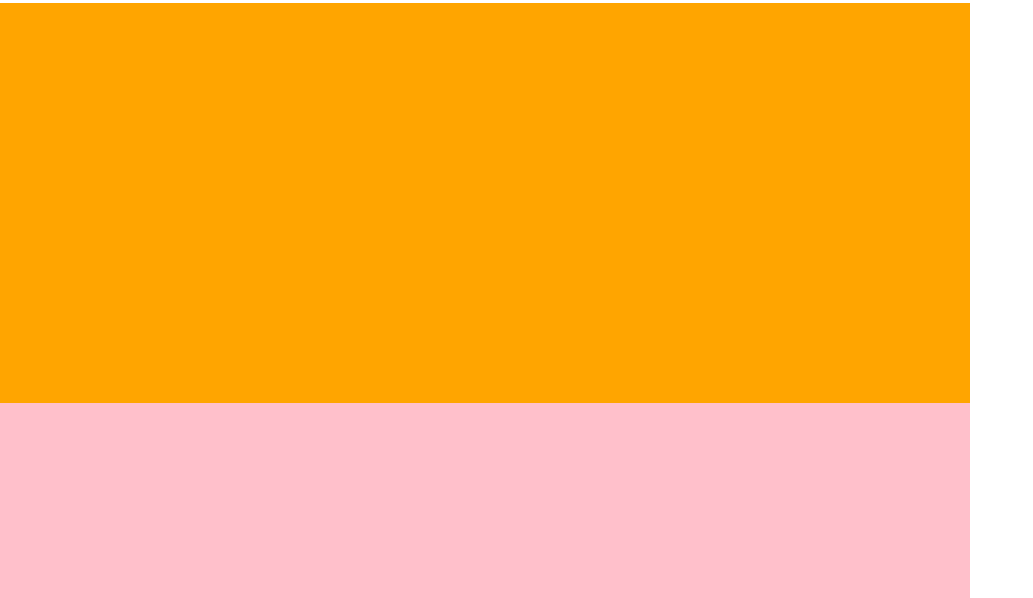
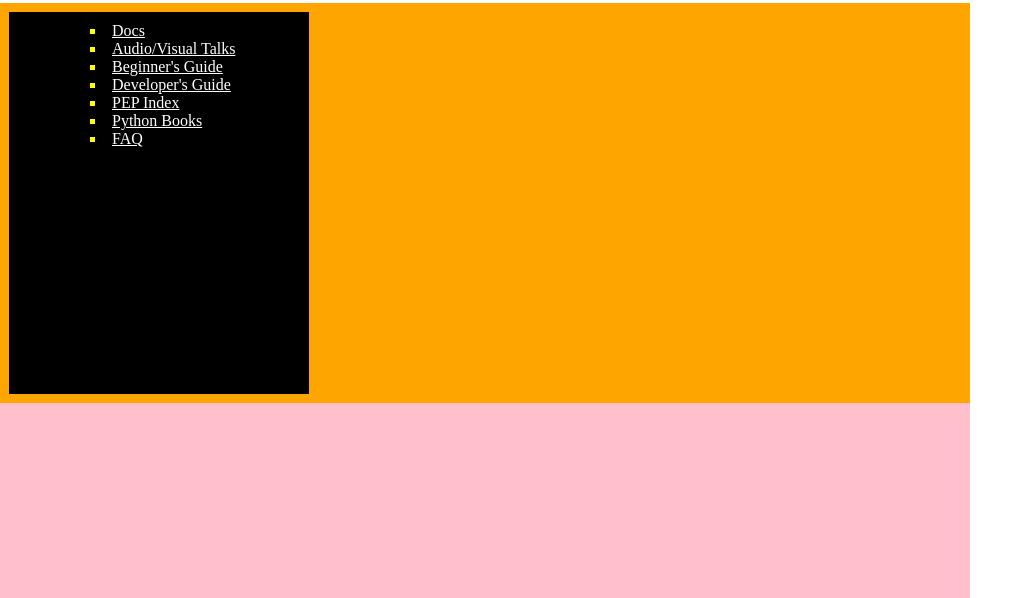
Before and after one commit to MikeDacanay/CSS_PythonWebpage, a plain HTML site: page index.html in a window 1280 px wide. Shown: the part 202-800 px from the top of the page, without its empty margins (0-1033 px from the left). Drawn offline with Linux system fonts and the light colour scheme.

Commit message:
finished left pane of 3rd major div

```diff
--- a/index.html
+++ b/index.html
@@ -1,6 +1,5 @@
 <!DOCTYPE html>
 <html>
-<!-- Learning how to use absolute positioning // Please use 100% zoom and inspect element-->
 	<head>
 		<title>
 		</title>
@@ -22,7 +21,7 @@
 			</div>
 			<div class = "container_header_nav box_sizing">
 				<div class ="container_bubble box_sizing border_radius">
-					<ul class ="text_align">
+					<ul class ="text_align header_nav_list">
 						<li class = "inline_block margin_nav_items fontsize_24 white_font_color"><a href = "" class = "decor_none white_font_color">About</a></li>
 						<li class = "inline_block margin_nav_items fontsize_24 white_font_color"><a href = "" class = "decor_none white_font_color">Downloads</li>
 						<li class = "inline_block margin_nav_items fontsize_24 white_font_color"><a href = "" class = "decor_none white_font_color">Documentation</li>
@@ -32,7 +31,20 @@
 					</ul>
 				</div>
 			</div>
-			<div class = "container_main">
+			<div class = "container_main box_sizing">
+				<div class = "main_nav_pane">
+					<ul class = "ul_main_pain">
+						<li><a href="" class = "white_font_color margin_6px">Docs</a></li>
+						<li><a href="" class = "white_font_color margin_6px">Audio/Visual Talks</a></li>
+						<li><a href="" class = "white_font_color margin_6px">Beginner's Guide</a></li>
+						<li><a href="" class = "white_font_color margin_6px">Developer's Guide</a></li>
+						<li><a href="" class = "white_font_color margin_6px">PEP Index</a></li>
+						<li><a href="" class = "white_font_color margin_6px">Python Books</a></li>
+						<li><a href="" class = "white_font_color margin_6px">FAQ</a></li>
+					</ul>
+				</div>
+				<div class = "main_content_pane">
+				</div>
 			</div>
 			<div class = "container_supplements">
 			</div>
--- a/style.css
+++ b/style.css
@@ -67,18 +67,25 @@ button {
     height: 55px;
     padding: 9px;
 }
+.container_bubble_shadow {
+    width: 100%;
+    position: absolute;
+    top: 32px;s
+    right: 40px;
+}
 .container_bubble {
     padding-top: 8px;
     width: 100%;
     background-color: #f759e7;
 }
-.container_bubble_shadow {
-	width: 100%;
-   	position: absolute;
-    top: 32px;
-    right: 40px;
+.ul_main_pain {
+    list-style-type: square;
+    position: relative;
+    top: 10px;
+    left: 97px;
+    color: yellow;
 }
-ul {
+.header_nav_list {
 	padding-left: 21px;
 	margin-bottom: 9px;
 }
@@ -86,6 +93,12 @@ ul {
 	background-color: orange;
 	width: 970px;
 	height: 400px;
+    padding: 9px;
+}
+.main_nav_pane {
+    background-color: black;
+    width: 300px;
+    height: 100%;
 }
 .container_supplements {
 	background-color: pink;
@@ -127,5 +140,8 @@ ul {
 	background-color: black;
 }
 .decor_none {
-	text-decoration:none;
+    text-decoration:none
 }
+.margin_6px {
+    margin: 6px;
+}
```
